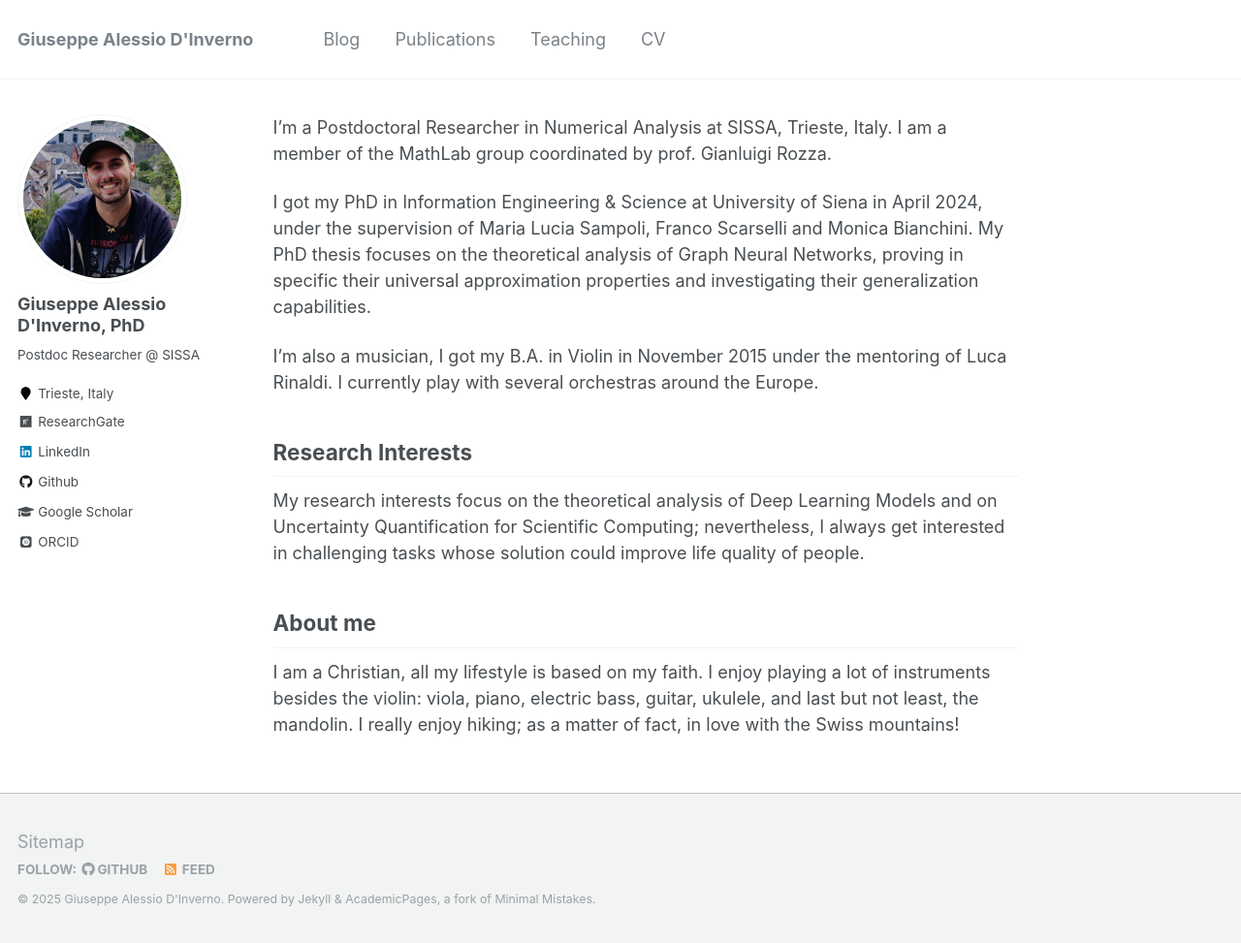
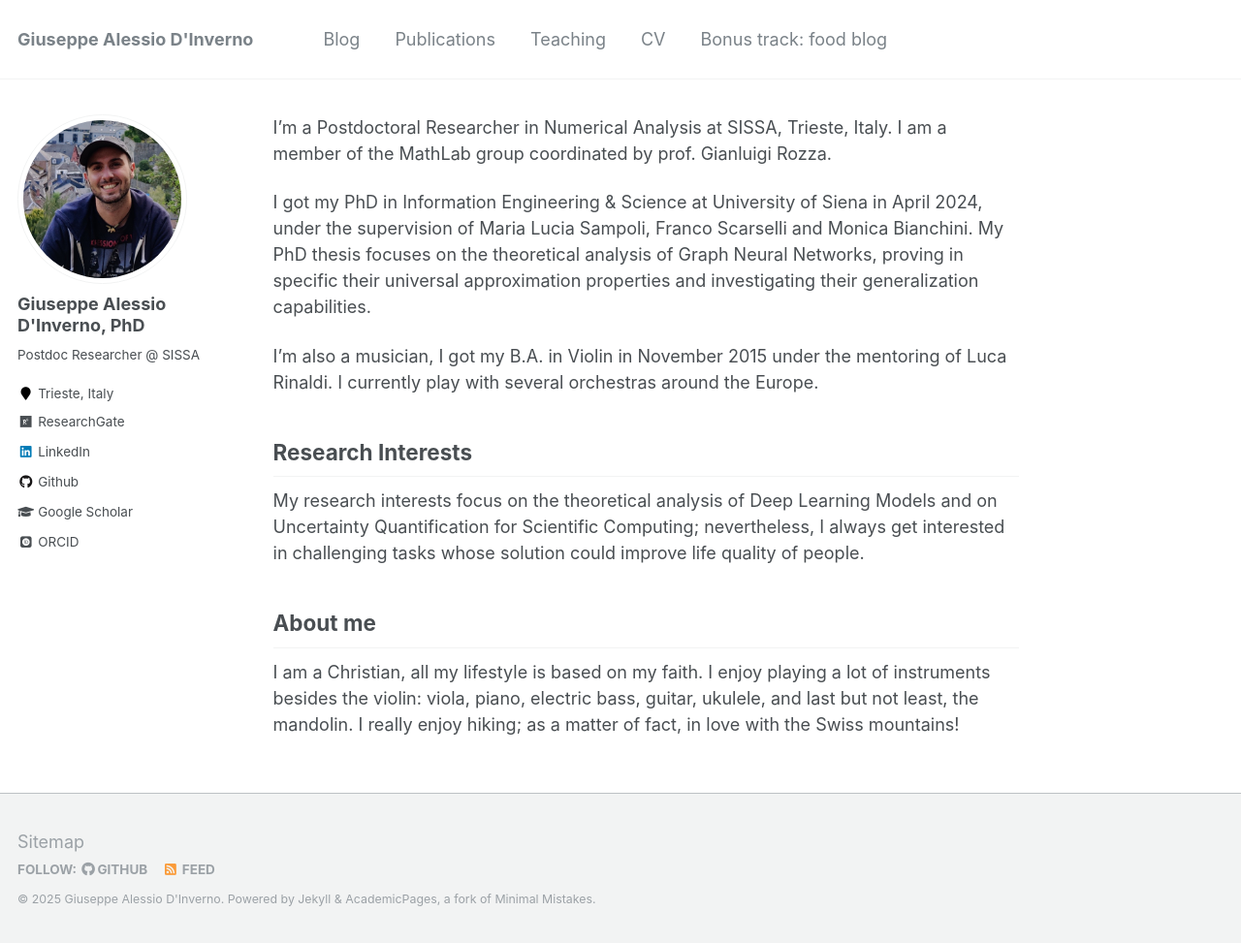
Before and after one commit to DavideOberto/DavideOberto.github.io, a Jekyll site: the page built from _pages/about.md, in a window 1280 px wide and 973 px high. Shown: the whole window at 97% size. Built offline with Jekyll 4.4.1, drawn with Linux system fonts in a browser that asks for light colours; some web fonts are replaced.

Commit message:
food blog

```diff
--- a/_data/navigation.yml
+++ b/_data/navigation.yml
@@ -14,3 +14,6 @@ main:
 
   - title: "CV"
     url: /cv/
+
+  - title: "Bonus track: food blog"
+    url: https://prickle-food-32f.notion.site/Alessio-Approves-1d406282cccb80f79f24d2a35e70aa71?pvs=73
```
